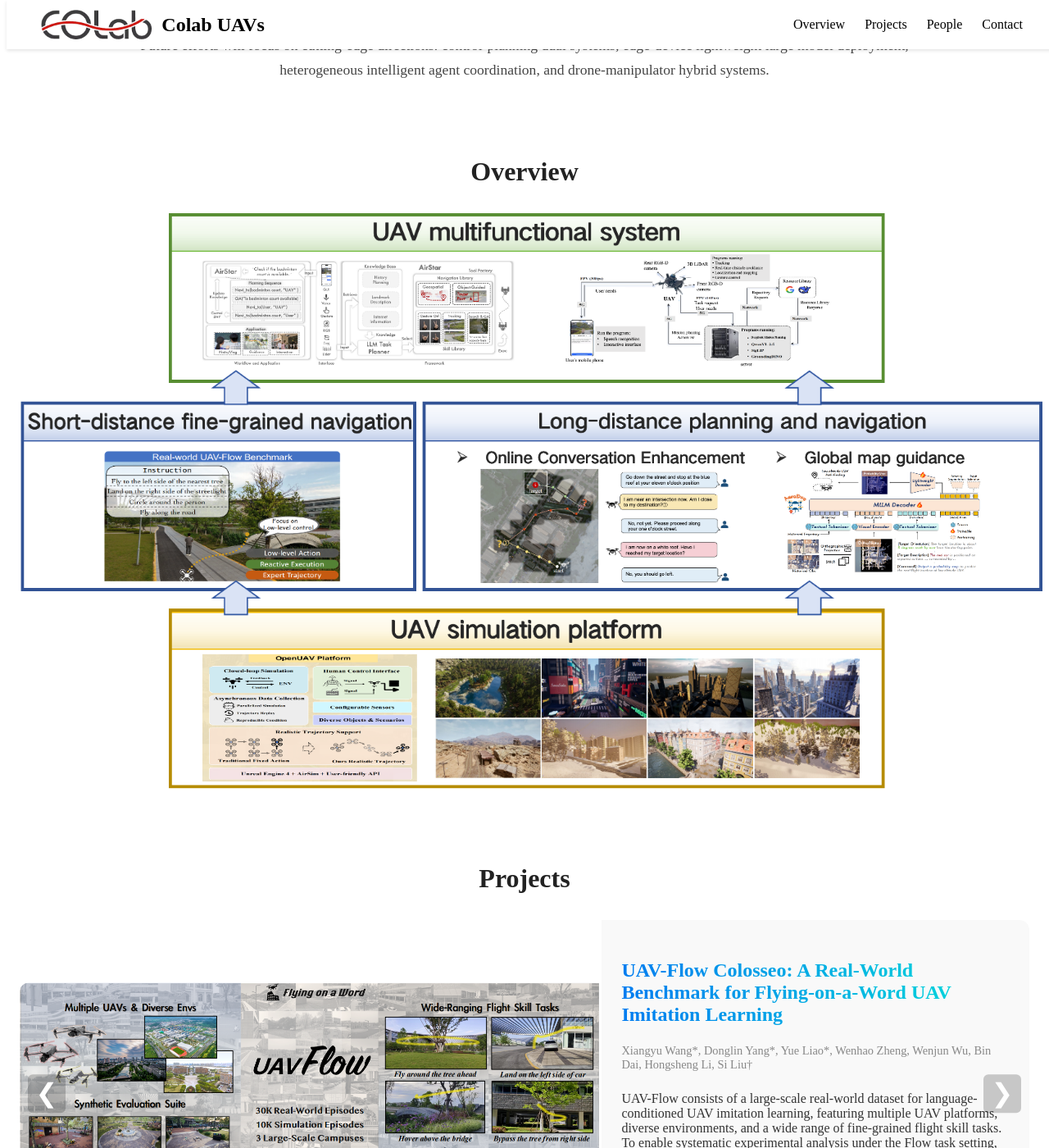
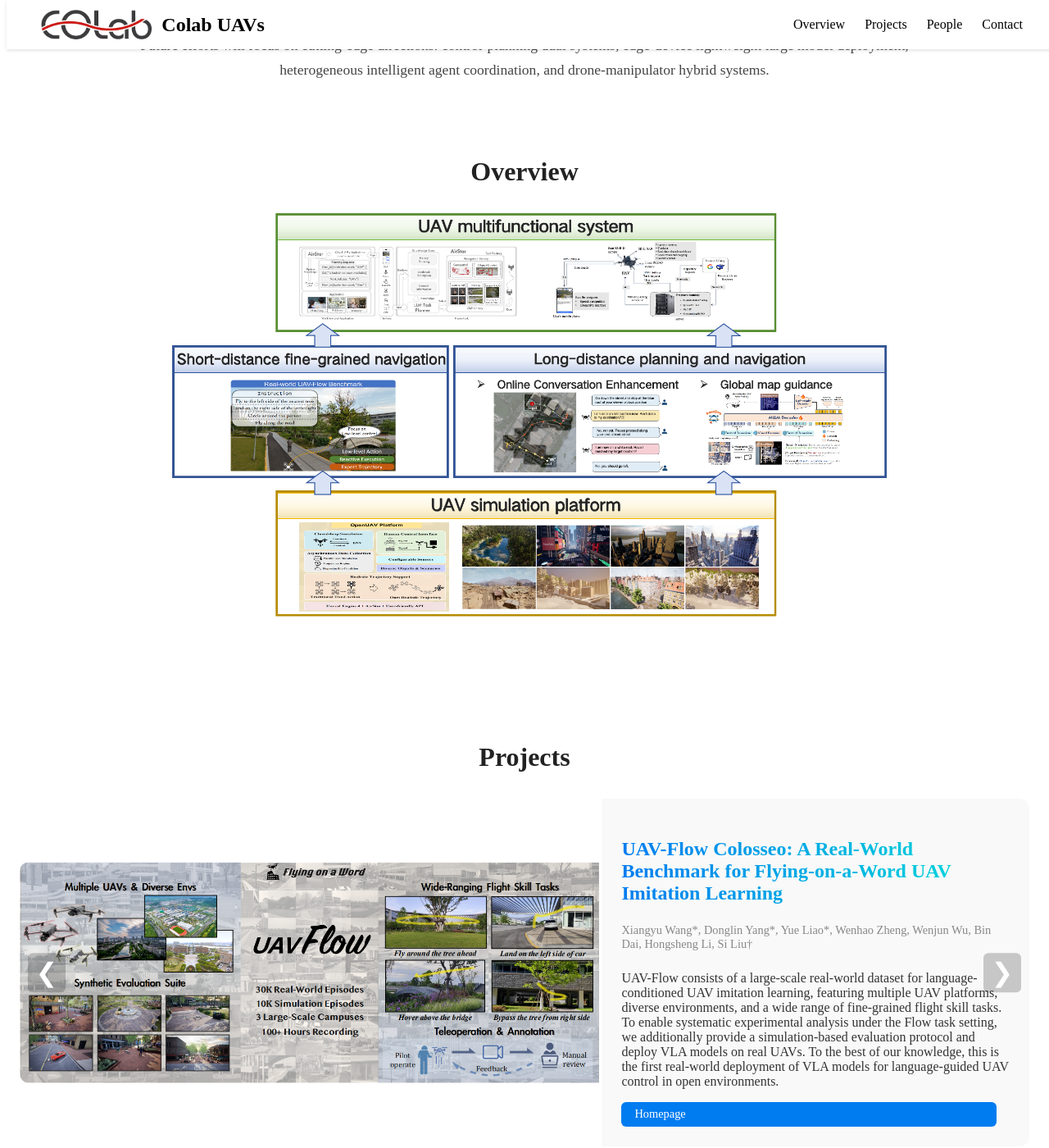
Before and after one commit to zhang-yige/colab_uav.github.io, a Jekyll site: the page built from index.html, in a window 1280 px wide and 1400 px high, scrolled down 211 px. Shown: the whole window at 82% size. Built offline with Jekyll 4.4.1, drawn with Linux system fonts in a browser that asks for light colours.

Commit message:
调整overview大小

```diff
--- a/assets/css/main.scss
+++ b/assets/css/main.scss
@@ -9,13 +9,15 @@
 @import "overview";
 
 .header-image-container {
+  display: flex;
+  justify-content: center; // 水平居中
   width: 100%;
-  overflow: hidden; // 防止图片溢出容器
+  padding: 0 0 5% 0;     // 替代原来的width:90%
 
   .header-image {
-      width: 100%;
-      height: auto; // 保持原始比例
-      display: block; // 移除图片下方的空白间隙
+    width: 70%;
+    height: auto;
+    display: block;
   }
 }
 
```
